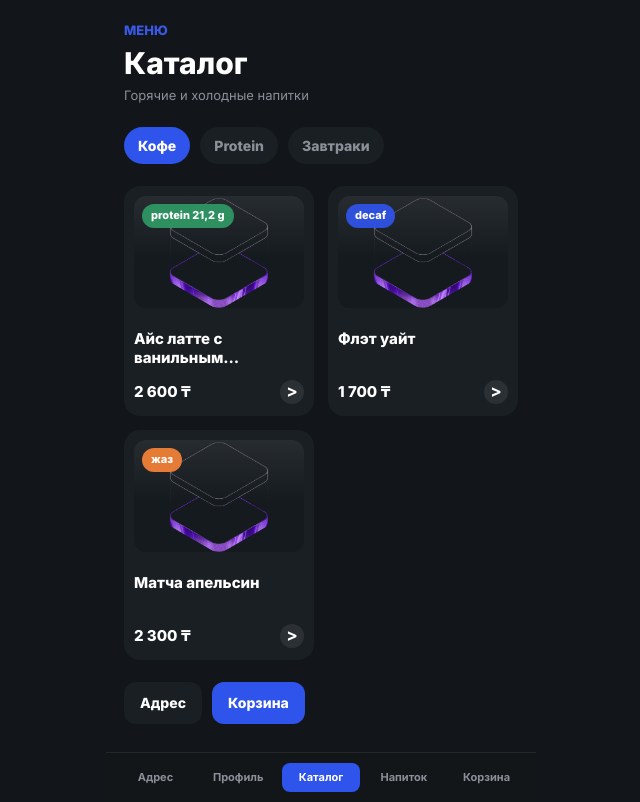
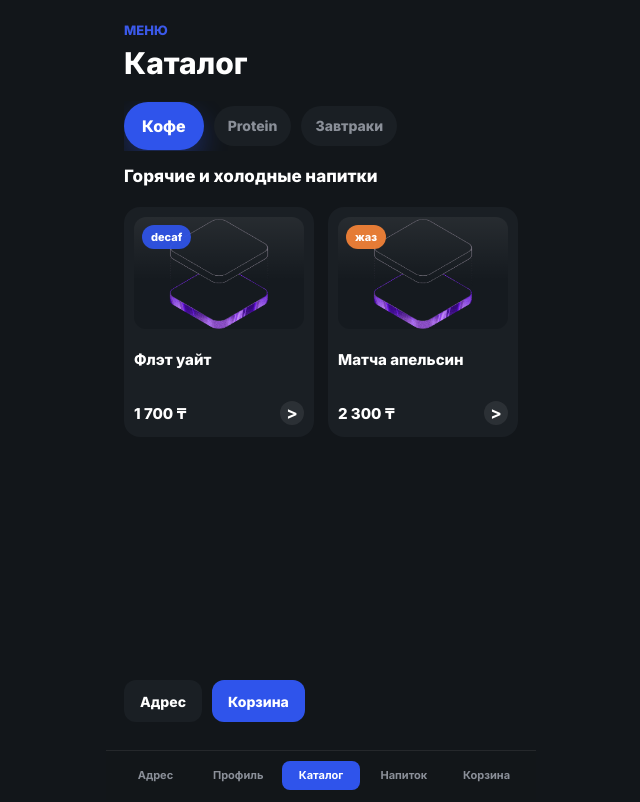
Before and after one commit to armankalm/coffee-shop-system-front, a React (Vite) app: page /catalog in a window 1280 px wide. Shown: the whole page, without its empty margins (319-959 px from the left). Built offline with nearby package versions, Linux system fonts and the light colour scheme.

Commit message:
feat: catalog product grid

```diff
--- a/src/mocks/index.ts
+++ b/src/mocks/index.ts
@@ -219,6 +219,25 @@ export const products: Product[] = [
     modifierIds: ['healthy-addons'],
     crossSellIds: ['oat-porridge'],
   },
+  {
+    id: 'oatmeal-bowl',
+    categoryId: 'breakfast',
+    title: 'Oatmeal with berries',
+    description: 'Oatmeal with milk, berries, and honey.',
+    price: 1200,
+    currency: 'KZT',
+    imageSrc: drinkImage,
+    imageAlt: 'Oatmeal with berries',
+    nutrition: {
+      calories: 212,
+      fats: 5.8,
+      carbs: 34,
+      proteins: 7.6,
+    },
+    sizes: [{ id: 'bowl', label: '1 portion', price: 1200 }],
+    modifierIds: ['healthy-addons'],
+    crossSellIds: ['thin-pancakes'],
+  },
 ]
 
 export const paymentMethods: PaymentMethod[] = [
--- a/src/screens/CatalogScreen.tsx
+++ b/src/screens/CatalogScreen.tsx
@@ -1,3 +1,4 @@
+import { useMemo, useState } from 'react'
 import { Link, useNavigate } from 'react-router-dom'
 
 import { HScroll, ProductCard } from '../components'
@@ -6,7 +7,12 @@ import styles from './Screens.module.css'
 
 export function CatalogScreen() {
   const navigate = useNavigate()
-  const activeCategory = categories[0]
+  const [activeCategoryId, setActiveCategoryId] = useState(categories[0]?.id ?? '')
+  const activeCategory = categories.find((category) => category.id === activeCategoryId) ?? categories[0]
+  const visibleProducts = useMemo(
+    () => products.filter((product) => product.categoryId === activeCategory?.id),
+    [activeCategory?.id],
+  )
 
   return (
     <section className={styles.screen} aria-labelledby="catalog-title">
@@ -15,29 +21,46 @@ export function CatalogScreen() {
         <h1 className={styles.title} id="catalog-title">
           Каталог
         </h1>
-        <p className={styles.muted}>{activeCategory?.subtitle}</p>
       </header>
 
       <HScroll aria-label="Категории">
-        <div className={styles.categoryRail}>
-          {categories.map((category) => (
-            <span
-              className={`${styles.chip} ${category.id === activeCategory?.id ? styles.activeChip : ''}`}
-              key={category.id}
-            >
-              {category.title}
-            </span>
-          ))}
+        <div className={styles.categoryRail} role="tablist" aria-label="Product categories">
+          {categories.map((category) => {
+            const isActive = category.id === activeCategory?.id
+
+            return (
+              <button
+                aria-controls="catalog-products"
+                aria-selected={isActive}
+                className={`${styles.categoryTab} ${isActive ? styles.activeCategoryTab : ''}`}
+                id={`catalog-tab-${category.id}`}
+                key={category.id}
+                onClick={() => setActiveCategoryId(category.id)}
+                role="tab"
+                type="button"
+              >
+                {category.title}
+              </button>
+            )
+          })}
         </div>
       </HScroll>
 
-      <div className={styles.grid}>
-        {products.map((product) => {
+      <p className={styles.categorySubtitle}>{activeCategory?.subtitle}</p>
+
+      <div
+        aria-labelledby={activeCategory ? `catalog-tab-${activeCategory.id}` : undefined}
+        className={styles.grid}
+        id="catalog-products"
+        role="tabpanel"
+      >
+        {visibleProducts.map((product) => {
           const badgeProps = product.badge ? { badge: product.badge } : {}
 
           return (
             <ProductCard
               {...badgeProps}
+              aria-label={`Open ${product.title}`}
               className={styles.productCard}
               imageAlt={product.imageAlt}
               imageSrc={product.imageSrc}
--- a/src/screens/Screens.module.css
+++ b/src/screens/Screens.module.css
@@ -486,6 +486,56 @@
   gap: 10px;
 }
 
+.categoryRail {
+  align-items: center;
+  min-height: 50px;
+}
+
+.categoryTab {
+  min-height: 40px;
+  padding: 0 14px;
+  border: 0;
+  border-radius: 999px;
+  background: var(--surface);
+  color: var(--text-muted);
+  font: inherit;
+  font-size: 14px;
+  font-weight: 800;
+  line-height: 1;
+  white-space: nowrap;
+  cursor: pointer;
+  transition:
+    transform 160ms ease,
+    background 160ms ease,
+    color 160ms ease;
+}
+
+.categoryTab:active {
+  transform: scale(0.96);
+}
+
+.categoryTab:focus-visible {
+  outline: 2px solid var(--accent-alt);
+  outline-offset: 3px;
+}
+
+.activeCategoryTab {
+  min-height: 48px;
+  padding-inline: 18px;
+  background: var(--accent);
+  color: var(--text);
+  font-size: 16px;
+  box-shadow: 0 12px 26px rgba(47, 84, 235, 0.32);
+}
+
+.categorySubtitle {
+  margin: -8px 0 -2px;
+  color: var(--text);
+  font-size: 17px;
+  font-weight: 800;
+  line-height: 1.3;
+}
+
 .chip {
   padding: 10px 14px;
   border-radius: 999px;
```
Also changed, not shown: 2 other files (tests, documents, lock files or other folders).
